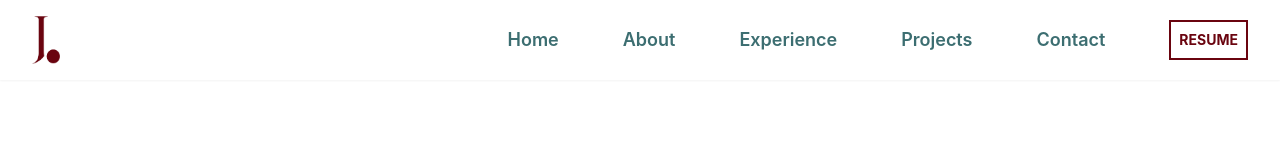
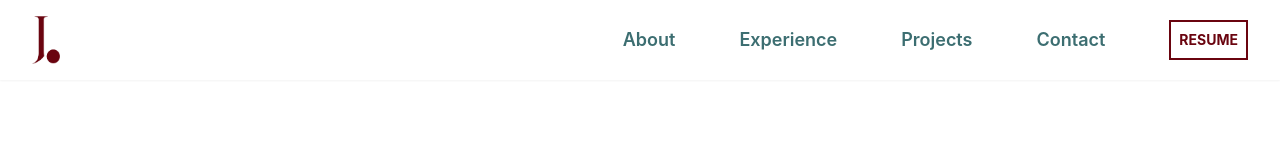
Before and after one commit to Joshuamjv2/portfolio-v1, a Next.js app: page / in a window 1280 px wide. Shown: the top 160 px of the page. Built offline with nearby package versions, Linux system fonts and the light colour scheme.

Commit message:
fix logo

```diff
--- a/components/Navigation/Navigation.js
+++ b/components/Navigation/Navigation.js
@@ -22,11 +22,13 @@ export default function Navigation(){
         <div className="">
             {/* Navigation  */}
             <div className='flex items-center justify-between px-4 sm:px-8 py-4 bg-white shadow-sm fixed w-full z-10'>
-                <Image src={logo} height={70} className="h-8 sm:h-12 w-auto z-10"/>
+                <a href="" className="z-10">
+                    <Image src={logo} height={70} className="h-8 sm:h-12 w-auto"/>
+                </a>
                 {/* mobile */}
                 {burgerOpen && !burgerOpen == 0 && <div className="w-screen md:hidden">
-                    <ul className="flex flex-col items-center gap-5 text-center pt-24 pb-24 border-b border-[#e6e3e3] shadow-sm left-0 absolute w-full bg-white h-screen">
-                        <SingleNav title={"Home"} address={"/"} handleClick={handleClickLink} />
+                    <ul className="flex flex-col items-center gap-5 text-center py-24 border-b border-[#e6e3e3] shadow-sm bg-white left-0 absolute w-full h-screen">
+                        {/* <SingleNav title={"Home"} address={"/"} handleClick={handleClickLink} /> */}
                         <SingleNav title={"About"} address={"#about"} handleClick={handleClickLink} />
                         <SingleNav title={"Experience"} address={"#experience"} handleClick={handleClickLink} />
                         <SingleNav title={"Projects"} address={"#projects"} handleClick={handleClickLink} />
@@ -39,7 +41,7 @@ export default function Navigation(){
                 {/* end mobile */}
                 {/* large screens */}
                 <ul className='hidden md:flex text-[#3c6e71] gap-6 xl:gap-16 font-medium items-center cursor-pointer'>
-                    <SingleNav title={"Home"} address={"/"} />
+                    {/* <SingleNav title={"Home"} address={"/"} /> */}
                     <SingleNav title={"About"} address={"#about"} />
                     <SingleNav title={"Experience"} address={"#experience"} />
                     <SingleNav title={"Projects"} address={"#projects"} />
```
